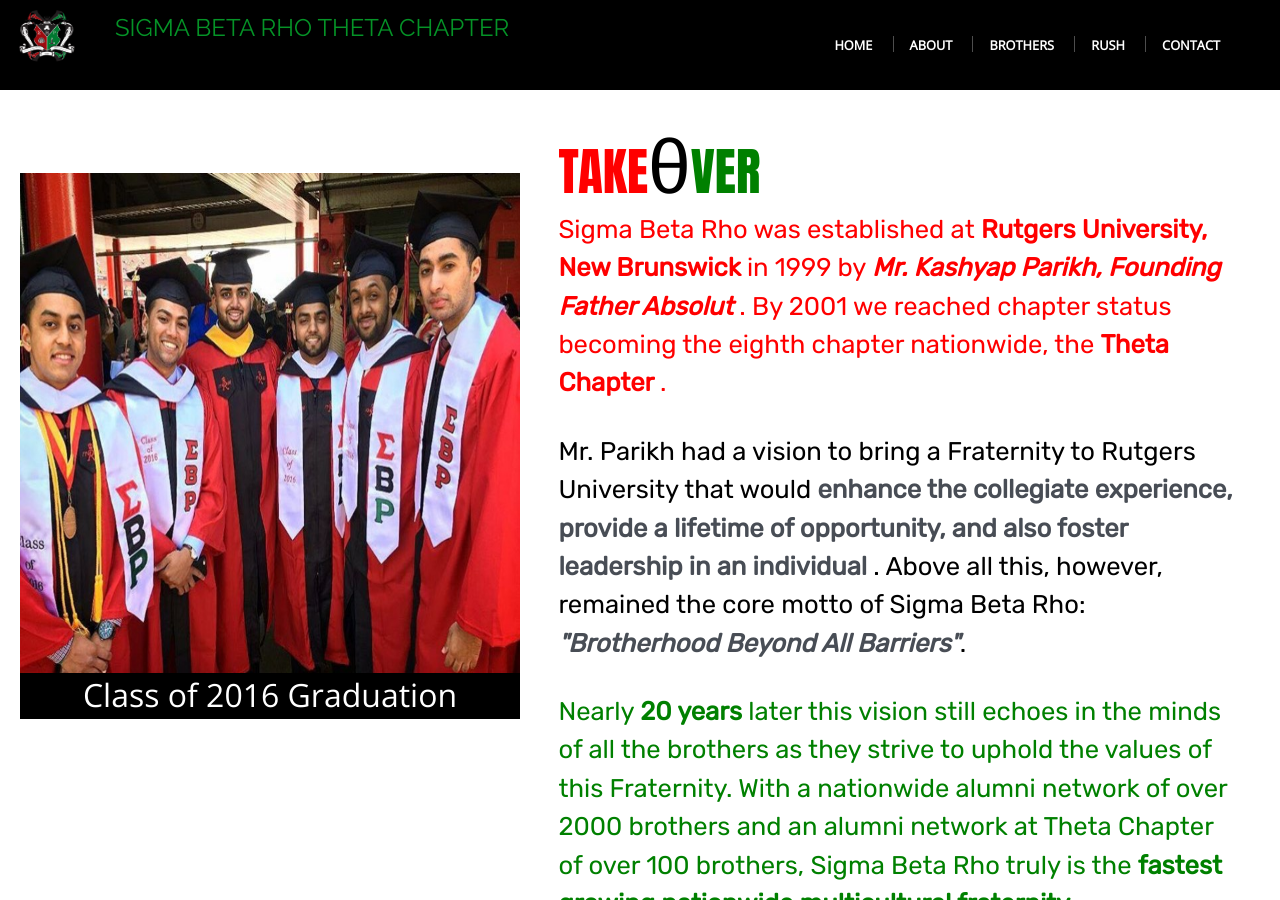
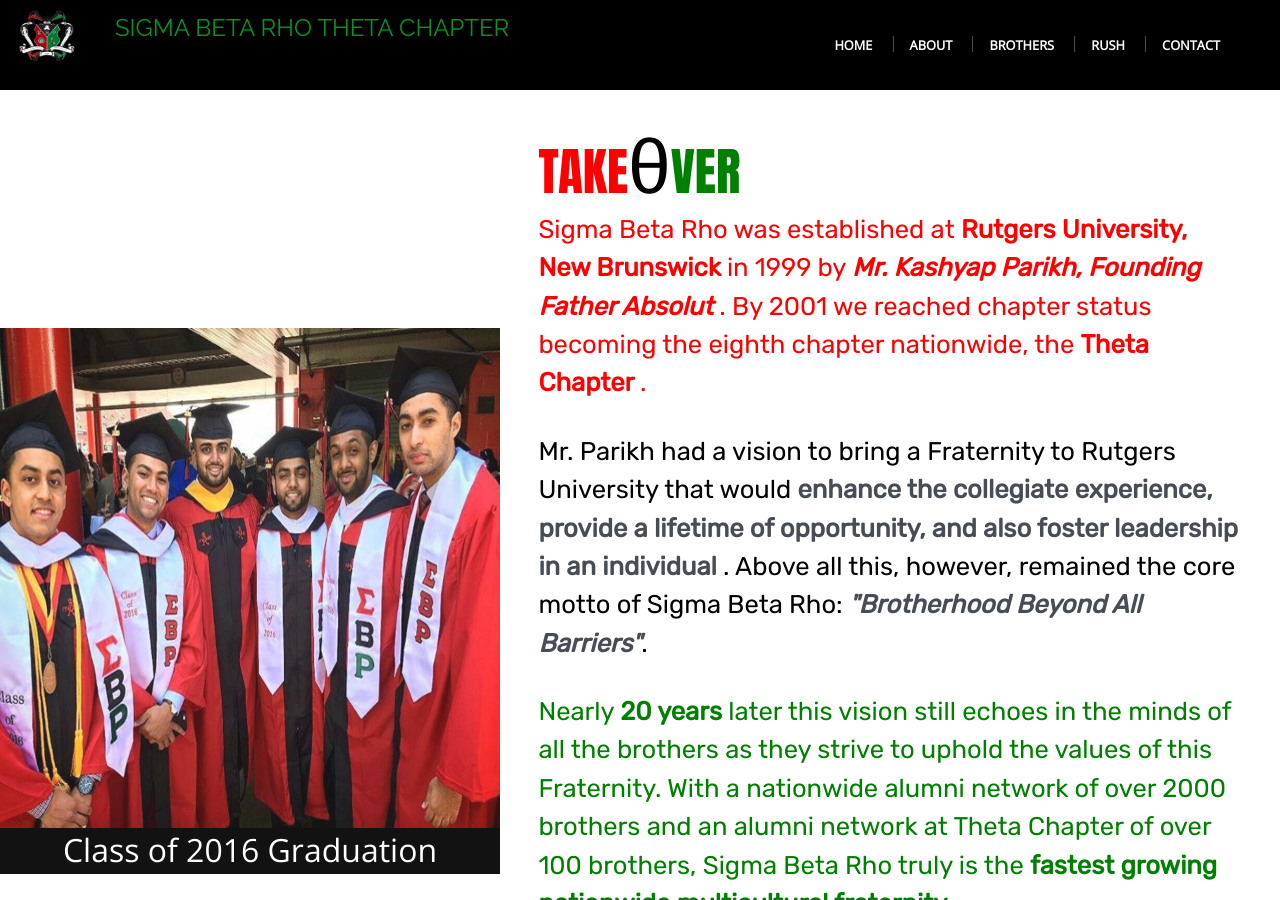
Before and after one commit to MilanPatel718/Theta, a Jekyll site: the page built from About/index.html, in a window 1280 px wide and 900 px high. Built offline with Jekyll 4.4.1, drawn with Linux system fonts in a browser that asks for light colours; nearby versions of some CDN libraries; some web fonts are replaced; library files that are not in the unit come from our copies.

```diff
--- a/css/main.css
+++ b/css/main.css
@@ -157,6 +157,7 @@
 }
 .rush-header{
   background-image: url(../images/KingCobra.png);
+  padding-bottom: 35px;
 }
 .Rush .Flex-Pic{
   background-color: #000;
@@ -500,12 +501,17 @@
 
 /*SLIDESHOW STYLES*/
 .slideshow-container {
+  width: 500px;
+  height: 500px;
+  margin-top: 50px;
+
+/*
   max-width: 1000px;
   position: relative;
   margin: auto;
   flex: 1 1 auto;
   padding-left: 20px;
-  margin-top: 20px;
+  margin-top: 20px; */
 }
 
 .mySlides {
@@ -572,9 +578,9 @@
 /* Fading animation */
 .fade {
   -webkit-animation-name: fade;
-  -webkit-animation-duration: .5s;
+  -webkit-animation-duration: 2.5s;
   animation-name: fade;
-  animation-duration: .5s;
+  animation-duration: 2.5s;
 }
 
 @-webkit-keyframes fade {
```
